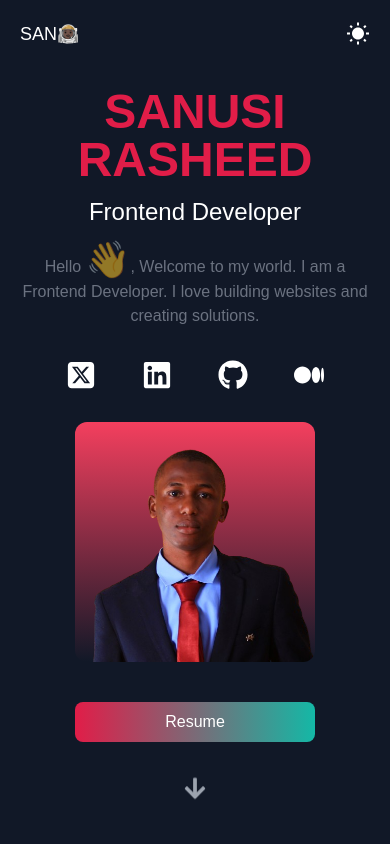
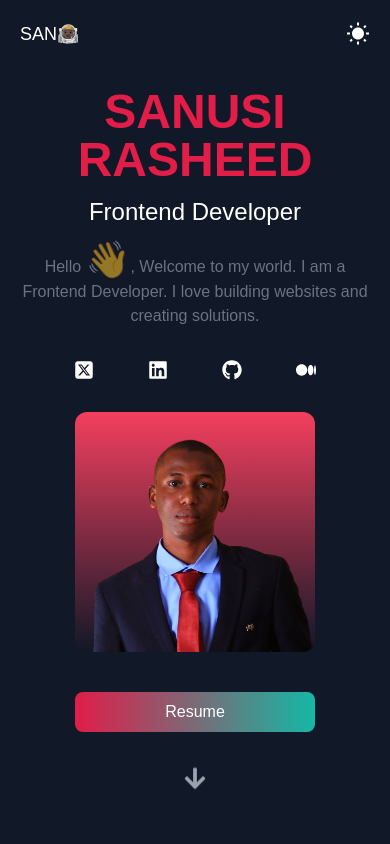
Before and after one commit to Sanrosheed/san-portfolio, a React (Create React App) app: page / in a window 390 px wide. Shown: the top 844 px of the page. Built offline with nearby package versions, Linux system fonts and the light colour scheme.

Commit message:
Updated Portfolio

```diff
--- a/src/components/Hero.jsx
+++ b/src/components/Hero.jsx
@@ -48,7 +48,7 @@ const Hero = () => {
       </p>
 
       {/* Social  icons*/}
-      <div className="flex justify-evenly py-8 lg:py-16 text-3xl w-full md:w-1/3">
+      <div className="flex justify-evenly py-8 lg:py-16 text-xl lg:text-3xl w-full md:w-1/3">
         {SOCIAL.map(({ id, link, icon }) => (
           <a
             href={link}
```
Also changed, not shown: 1 other file (tests, documents, lock files or other folders).
